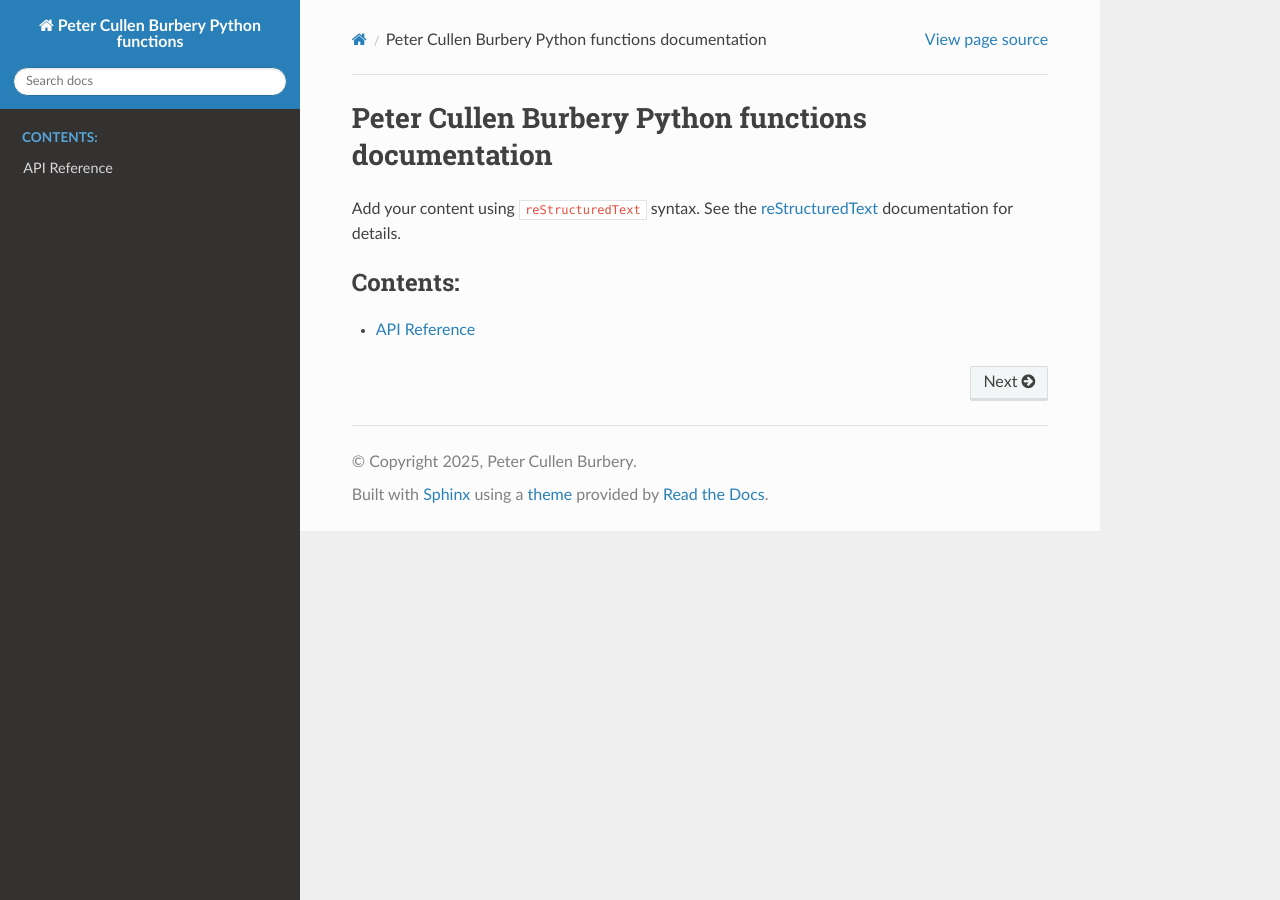
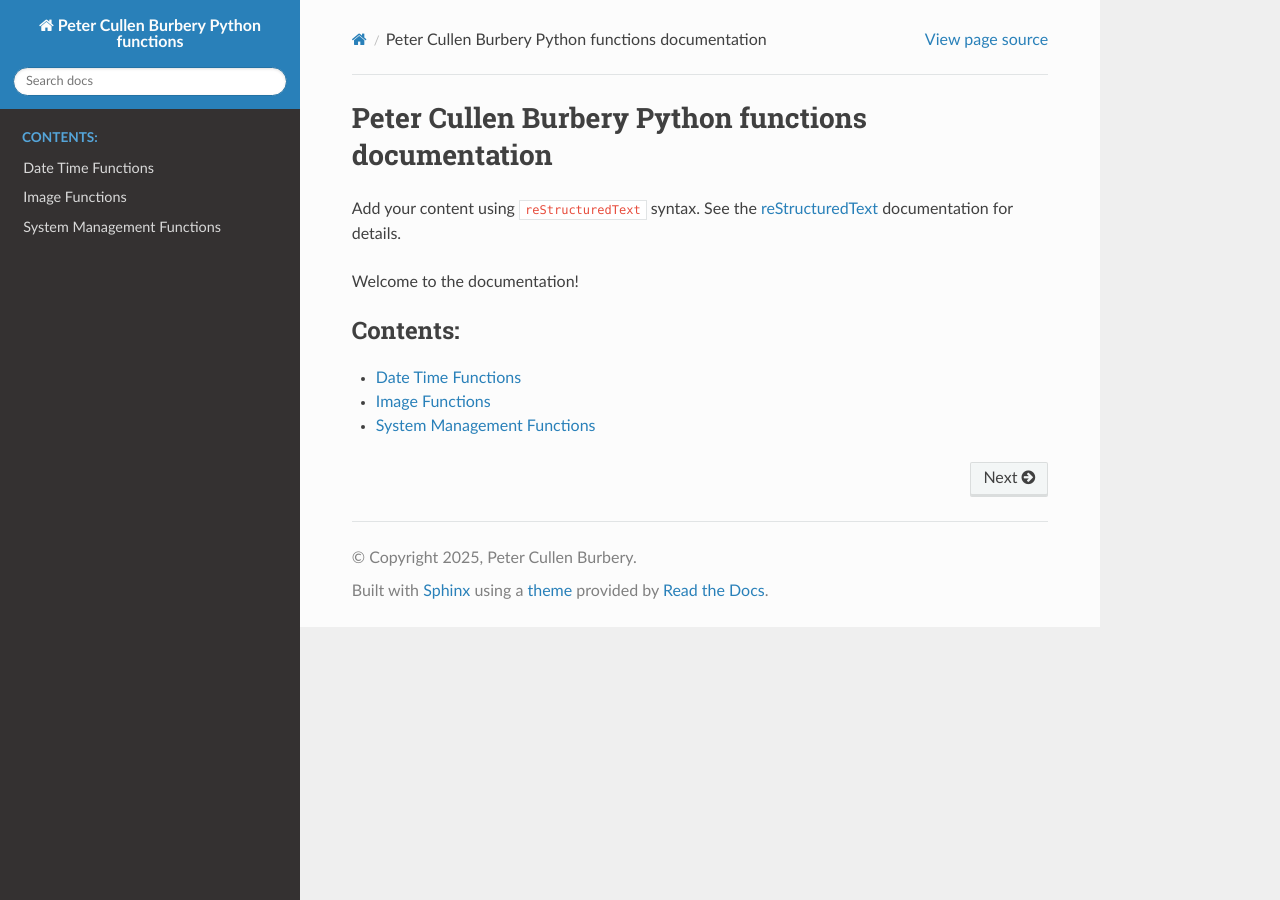
Before and after one commit to PeterCullenBurbery/peter-cullen-burbery-python-functions, a Sphinx documentation site: the page built from docs/source/index.rst, in a window 1280 px wide. Built offline with Sphinx 7.4.7 and the Read the Docs theme 3.1.0, drawn with Linux system fonts in a browser that asks for light colours.

Commit message:
Refactor Sphinx docs into module-specific sections
Split documentation into dedicated .rst files for date_time_functions, image_functions, and system_management_functions. Updated index.rst to organize content by module and improved navigation structure. Bumped version to 0.7.6 and updated the changelog to reflect these documentation changes.

```diff
--- /dev/null
+++ b/docs/source/date_time_functions.rst
@@ -0,0 +1,7 @@
+Date Time Functions
+===================
+
+.. automodule:: date_time_functions.date_time_functions
+   :members:
+   :undoc-members:
+   :show-inheritance:
--- /dev/null
+++ b/docs/source/image_functions.rst
@@ -0,0 +1,7 @@
+Image Functions
+===============
+
+.. automodule:: image_functions.image_functions
+   :members:
+   :undoc-members:
+   :show-inheritance:
--- a/docs/source/index.rst
+++ b/docs/source/index.rst
@@ -10,9 +10,13 @@ Add your content using ``reStructuredText`` syntax. See the
 `reStructuredText <https://www.sphinx-doc.org/en/master/usage/restructuredtext/index.html>`_
 documentation for details.
 
+Welcome to the documentation!
+
 
 .. toctree::
    :maxdepth: 2
    :caption: Contents:
 
-   modules
+   date_time_functions
+   image_functions
+   system_management_functions
--- /dev/null
+++ b/docs/source/system_management_functions.rst
@@ -0,0 +1,7 @@
+System Management Functions
+===========================
+
+.. automodule:: system_management_functions.system_management_functions
+   :members:
+   :undoc-members:
+   :show-inheritance:
--- a/pyproject.toml
+++ b/pyproject.toml
@@ -1,7 +1,7 @@
 [project]
 
 name = "peter_cullen_burbery_python_functions"
-version = "0.7.5"
+version = "0.7.6"
 description = "Utility functions by Peter Cullen Burbery, including date_time_stamp, compare_images, convert_blob_to_raw_github_url, validate_Windows_filename_with_reasons, and valid_Windows_filename"
 readme = "README.md"
 requires-python = ">=3.9"
```
Also changed, not shown: CHANGELOG.md (+15 -0 lines).
